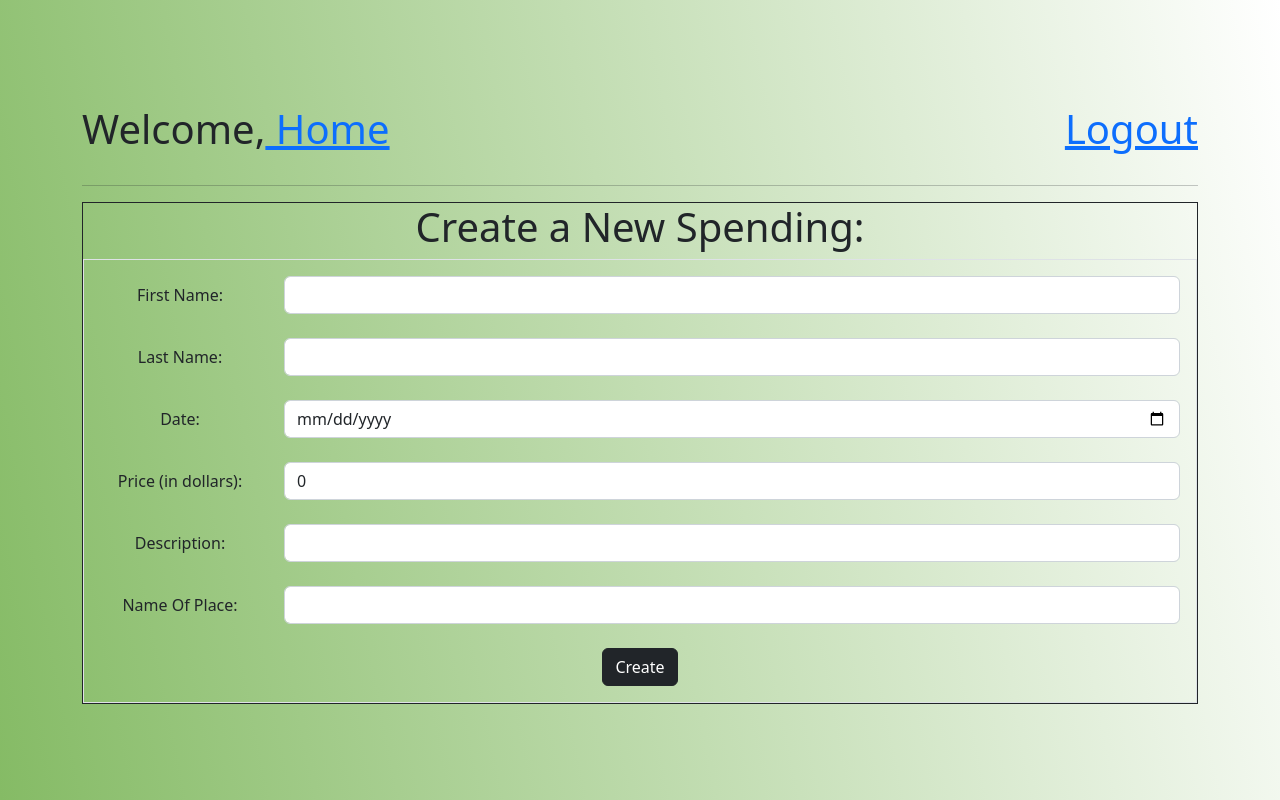
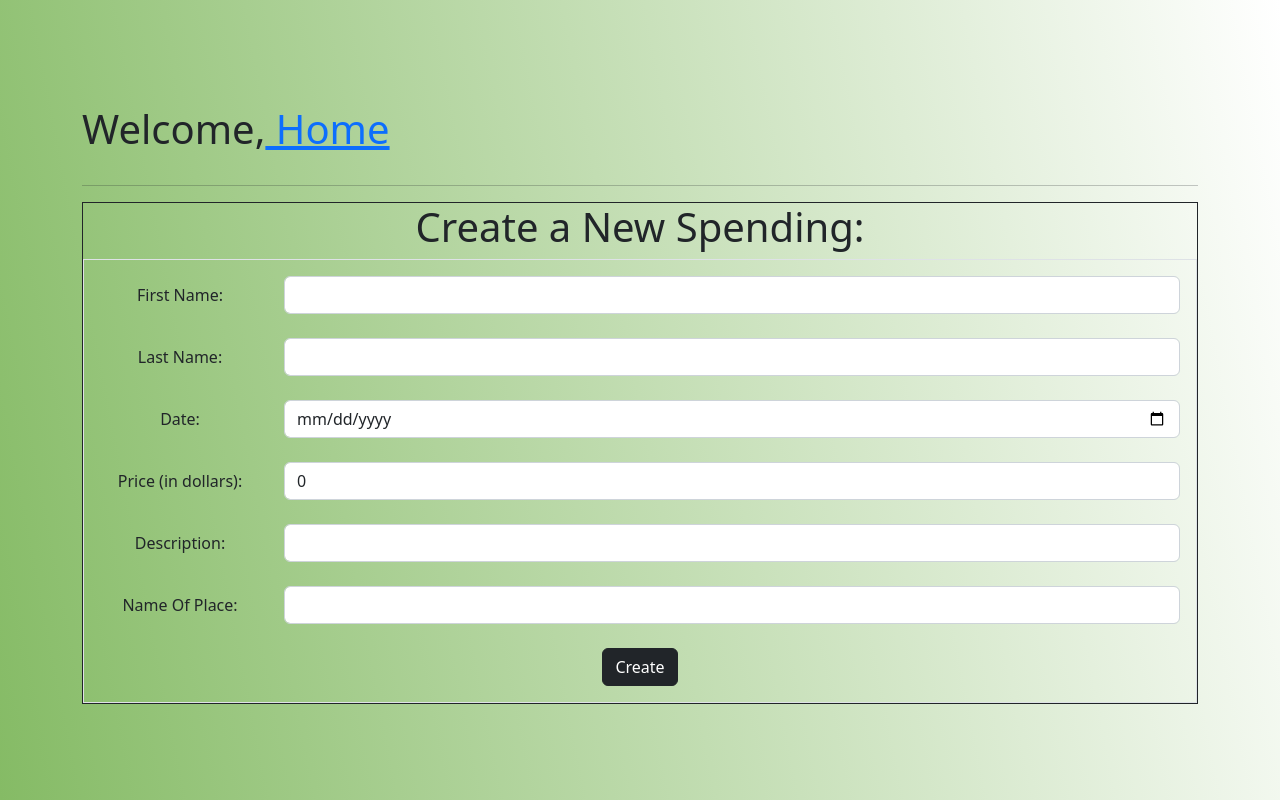
Before and after one commit to anthonykim92/soloproject, a React (Create React App) app in the folder client/: page /api/person in a window 1280 px wide. Built offline with nearby package versions, Linux system fonts and the light colour scheme.

Commit message:
my commit

```diff
--- a/client/src/components/Person.jsx
+++ b/client/src/components/Person.jsx
@@ -53,10 +53,7 @@ const Person = (props) => {
     <div className="container">
         <div className='navbar'>
         <h1> Welcome,
-            <Link to={`/home`}> Home </Link></h1>
-            <div className='m1-auto'>
-                <h1><Link to={'/api/logout'}>Logout</Link></h1>
-            </div>
+            <Link to={`/`}> Home </Link></h1>
         </div><hr />
 
         <div className="container1 border border-dark">
```
